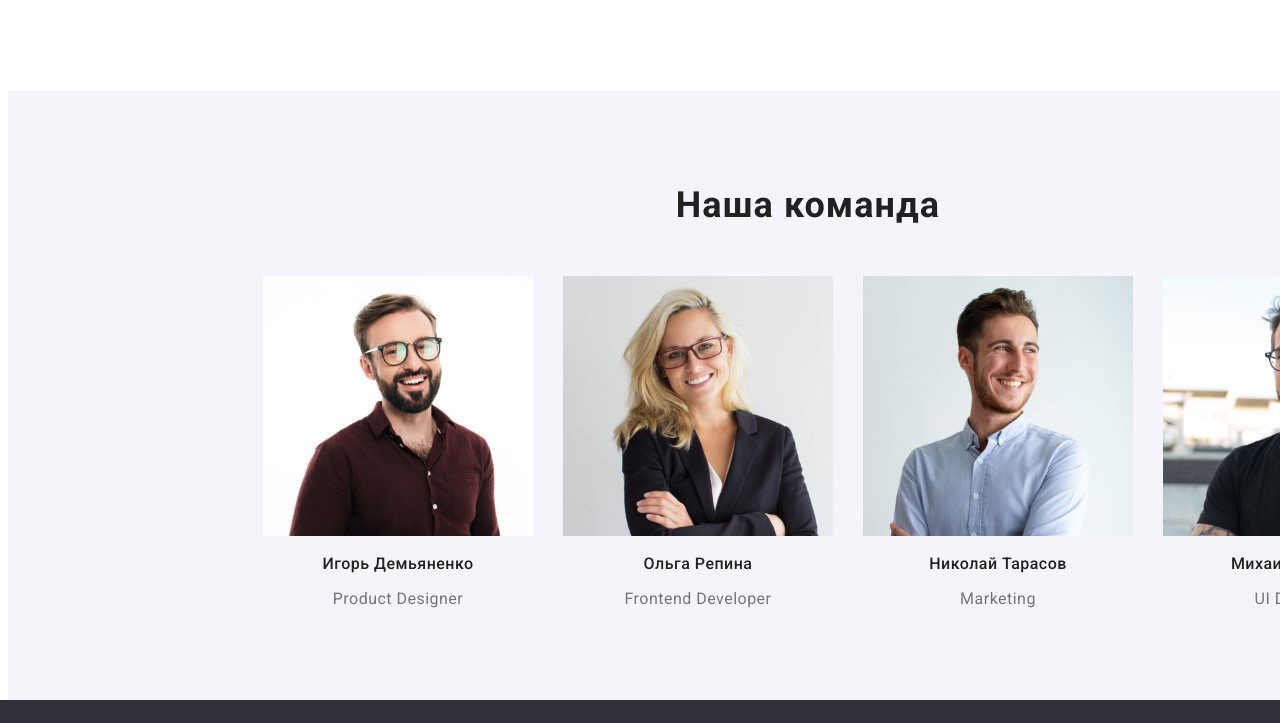
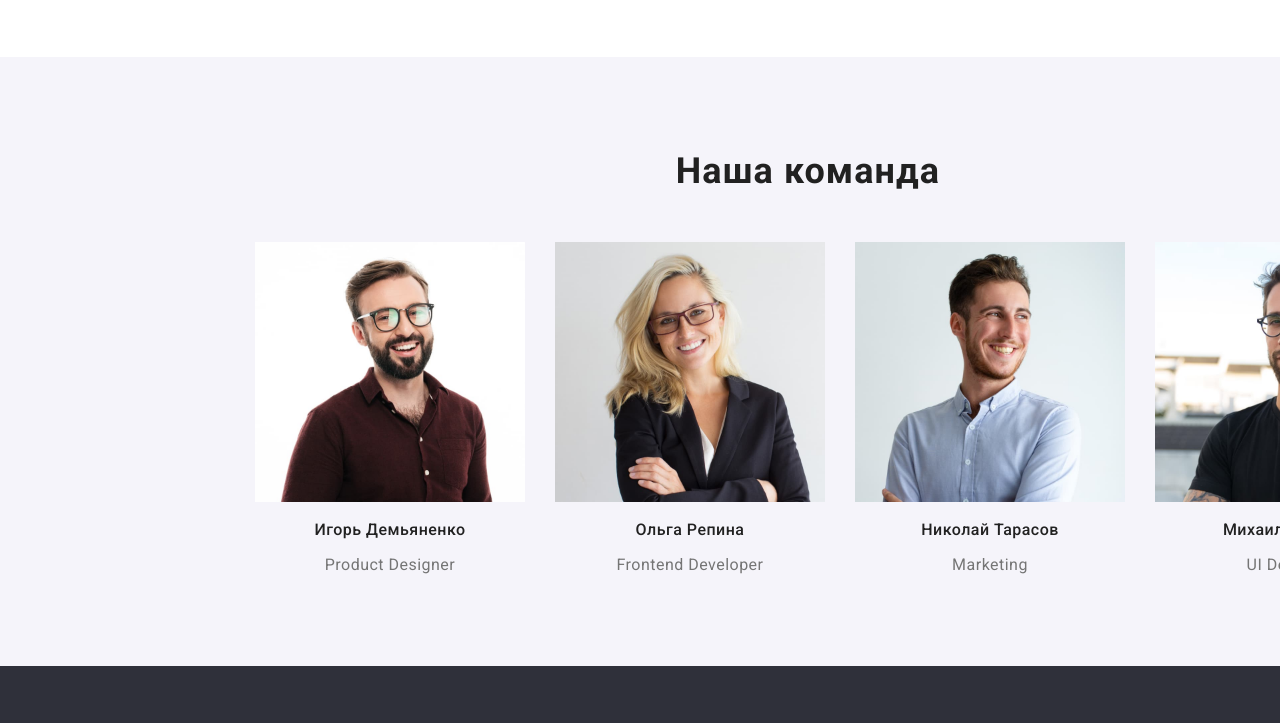
Before and after one commit to DimaKIL/goit-markup-hw-03, a plain HTML site: page index.html in a window 1280 px wide. Shown: the part 1416-2139 px from the top of the page. Drawn offline with Linux system fonts and the light colour scheme.

Commit message:
ДЗ-3 Demo

```diff
--- a/css/styles.css
+++ b/css/styles.css
@@ -266,6 +266,7 @@ margin-top: -30px;
 }
 .team{
   background-color: var(--background-grey);
+  margin: -34px -8px -8px -8px;
 }
 .team-h{
   padding-top: 94px;
```
